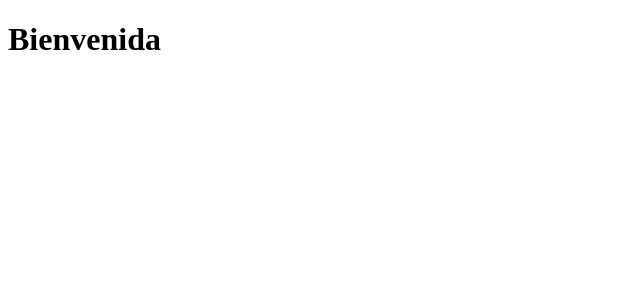
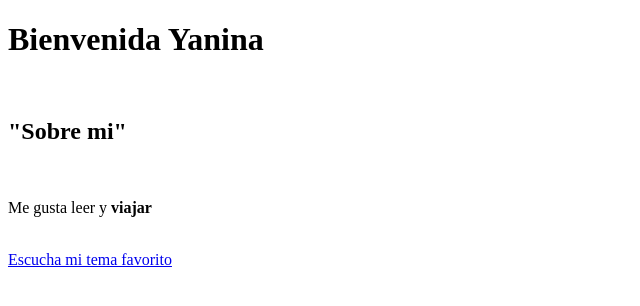
Before and after one commit to yanunina-dev/2026, a plain HTML site: page index.html in a window 1280 px wide. Shown: the whole page, without its empty margins (0-640 px from the left). Drawn offline with Linux system fonts and the light colour scheme.

Commit message:
Practica

```diff
--- a/index.html
+++ b/index.html
@@ -2,7 +2,7 @@
 <!DOCTYPE html>
 <html lang="en">
 <head>
-    <title>Hola Yanina! </title>
+    <title>"Diplomatura Web -Mi Inicio" </title>
     <!-- este comentario no aparece -->
 
     <meta charset="UTF-8">
@@ -10,6 +10,13 @@
     <title>Document</title>
 </head>
 <body>
-    <h1>Bienvenida </h1>
+    <h1>Bienvenida Yanina </h1>
+    <br>
+    <h2> "Sobre mi" </h2>
+    <br>
+    <p>Me gusta leer y <strong>viajar</strong></p>
+    <br>
+    <a href= "https://www.youtube.com/watch?v=uedJx6hkKS0&list=RDuedJx6hkKS0&start_radio=1"> Escucha mi tema favorito</a>
+
 </body>
 </html>
```
